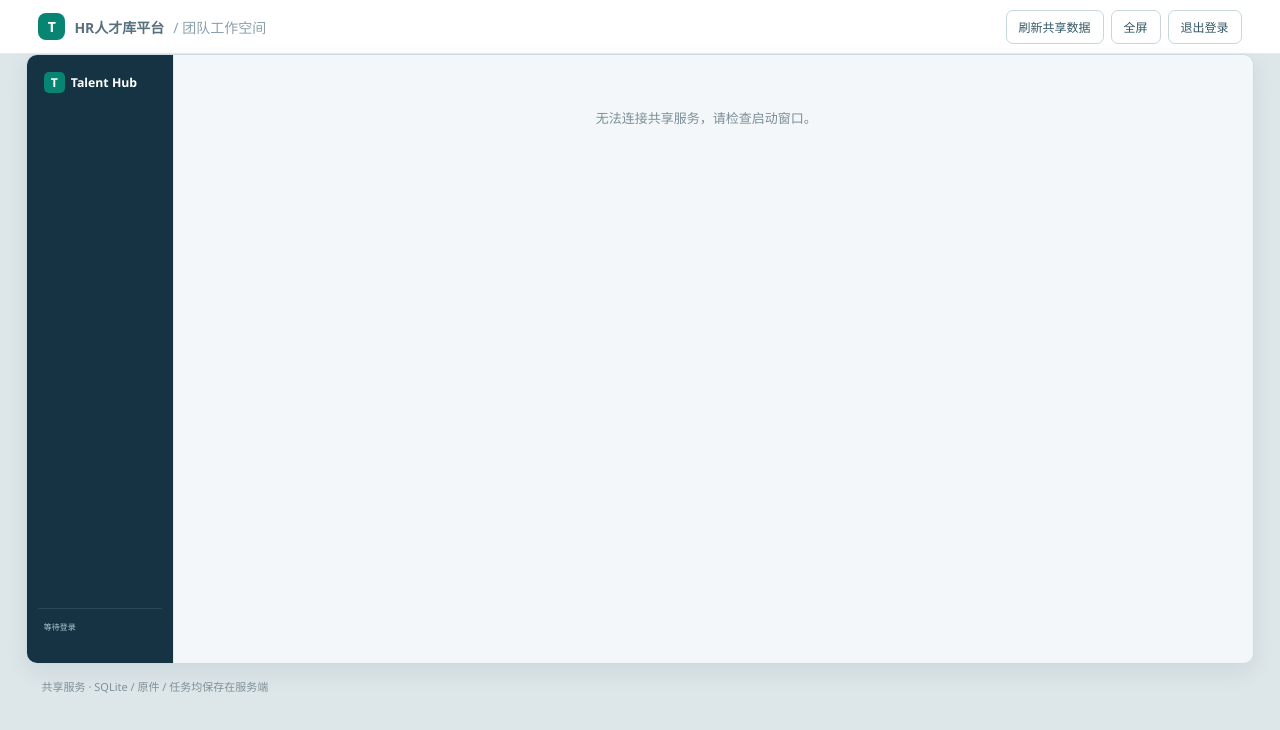
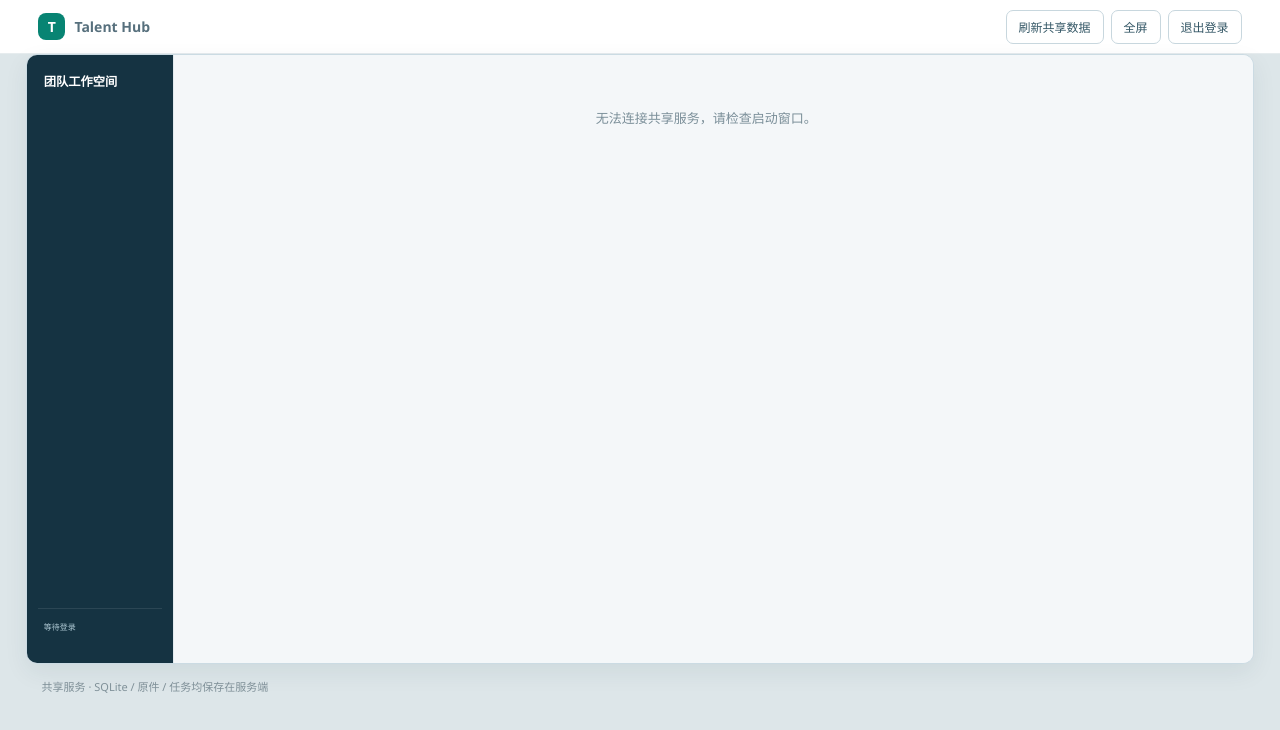
Before and after one commit to MaYangle/hr-talent-platform, a website with bundled scripts: page web/index.html in a window 1280 px wide. Built offline with nearby package versions, Linux system fonts and the light colour scheme; no server answers.

Commit message:
fix: place Talent Hub branding above workspace navigation

```diff
--- a/web/index.html
+++ b/web/index.html
@@ -10,12 +10,7 @@
   </head>
   <body>
     <header>
-      <div class="brand">
-        <span class="logo">T</span>HR人才库平台
-        <span class="header-sub" style="font-weight: 400; color: #8ba0aa"
-          >/ 团队工作空间</span
-        >
-      </div>
+      <div class="brand"><span class="logo">T</span> Talent Hub</div>
       <div class="toolbar">
         <button id="refresh">刷新共享数据</button
         ><button id="fullscreen">全屏</button
@@ -26,7 +21,7 @@
       <div class="screen">
         <div class="screen-layout">
           <aside class="sidebar">
-            <div class="side-brand"><span class="logo">T</span> Talent Hub</div>
+            <div class="side-brand">团队工作空间</div>
             <nav id="navigation"></nav>
             <div class="side-user" id="user">等待登录</div>
           </aside>
```
